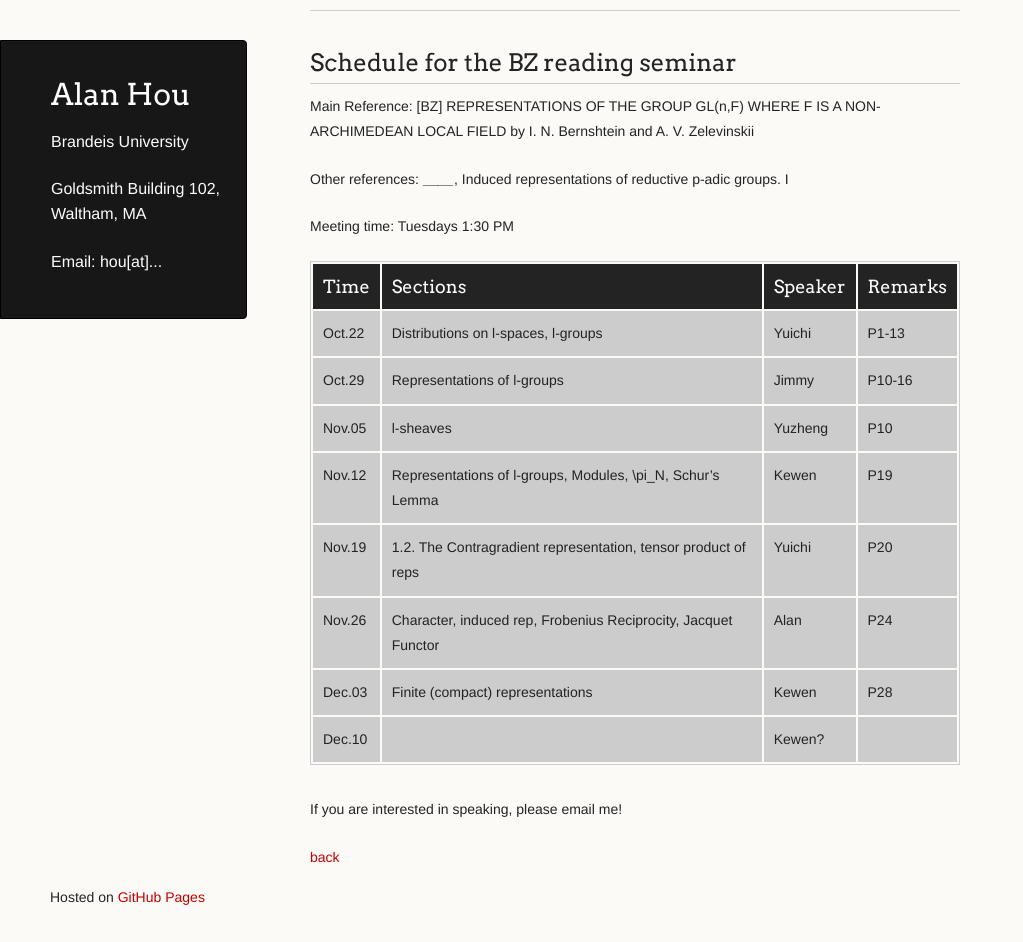
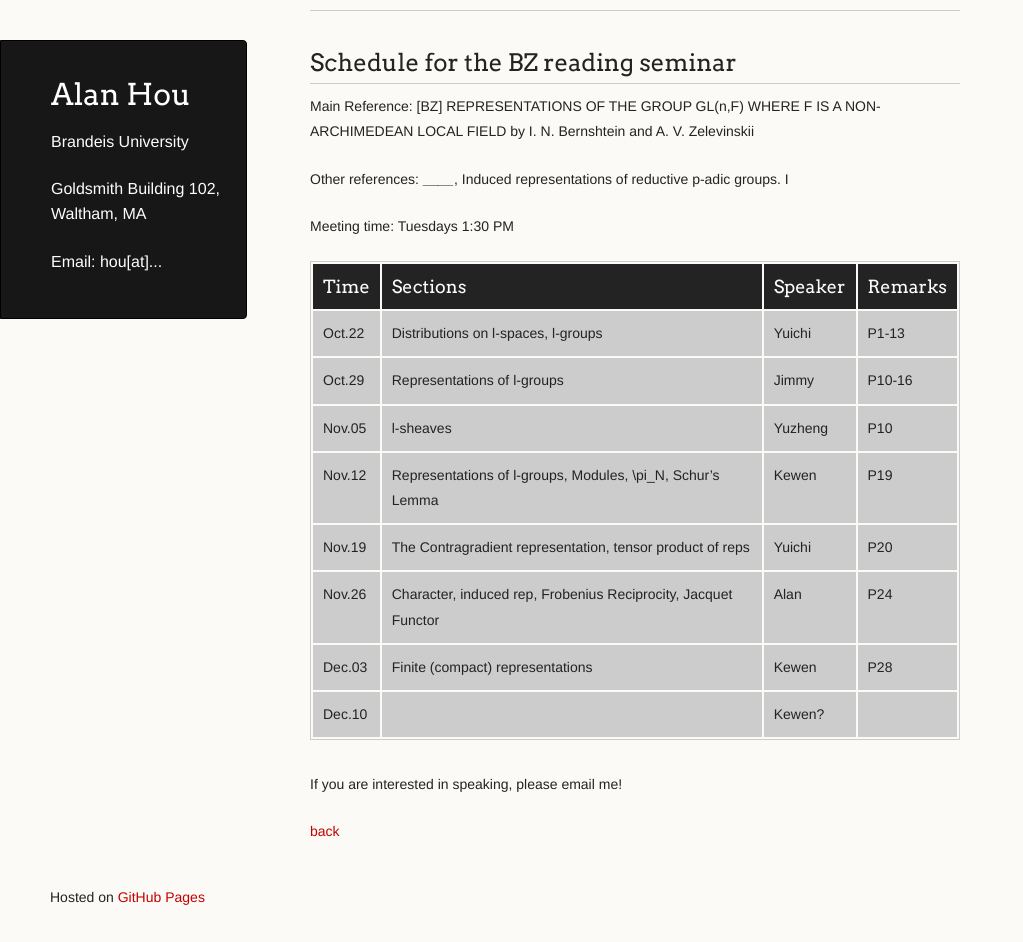
Before and after one commit to axhou/axhou.github.io, a Jekyll site: the page built from bzf2024.md, in a window 1280 px wide and 942 px high. Shown: the whole window, without its empty margins (0-1023 px from the left). Built offline with Jekyll 4.4.1, drawn with Linux system fonts in a browser that asks for light colours; our own code applies the rules of GitHub Pages for plain Markdown files.

Commit message:
Update bzf2024.md

```diff
--- a/bzf2024.md
+++ b/bzf2024.md
@@ -23,7 +23,7 @@ Meeting time: Tuesdays 1:30 PM
 | Oct.29  | Representations of l-groups | Jimmy | P10-16|
 | Nov.05  |  l-sheaves | Yuzheng | P10|
 | Nov.12  | Representations of l-groups, Modules, \pi_N, Schur’s Lemma | Kewen | P19 |
-| Nov.19  | 1.2. The Contragradient representation, tensor product of reps | Yuichi | P20 |
+| Nov.19  | The Contragradient representation, tensor product of reps | Yuichi | P20 |
 | Nov.26  | Character, induced rep, Frobenius Reciprocity, Jacquet Functor | Alan | P24 |
 | Dec.03  | Finite (compact) representations | Kewen | P28 |
 | Dec.10  |  | Kewen? |  |
```
